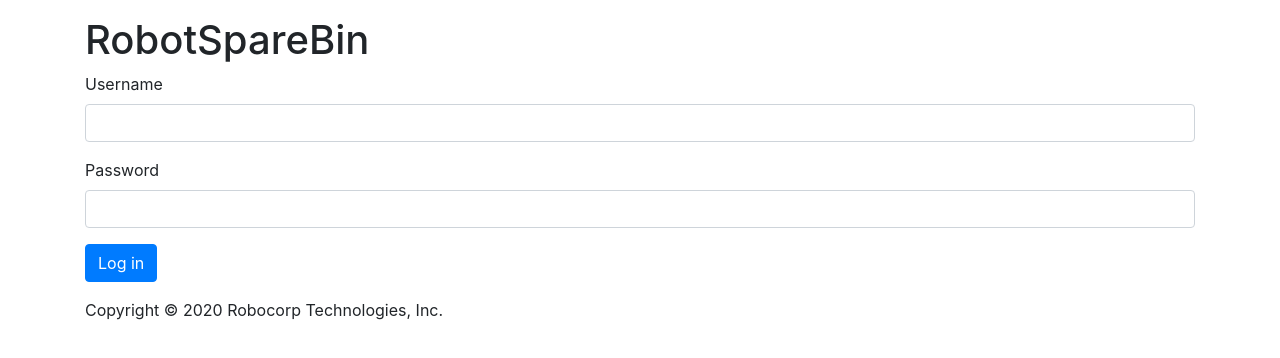
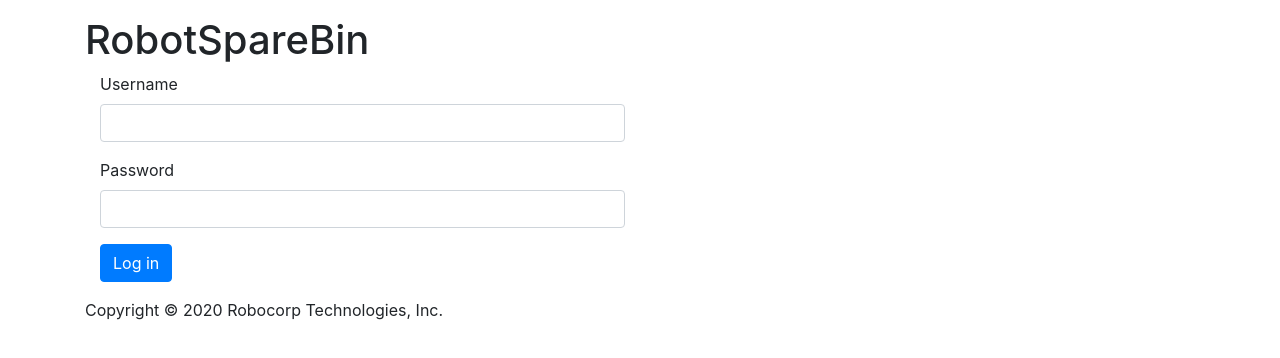
Before and after one commit to robocorp/rsb-intranet, a React (Create React App) app: page / in a window 1280 px wide. Shown: the top 358 px of the page. Built offline with nearby package versions, Linux system fonts and the light colour scheme.

Commit message:
Update login layout

```diff
--- a/src/components/Login.js
+++ b/src/components/Login.js
@@ -11,10 +11,18 @@
   }
 
   return (
+    <div className="container">
+      <div className="row">
+        <div className="col-sm">
           <form onSubmit={event => handleSubmit(event, login)}>
             <div className="form-group">
               <label htmlFor="username">Username</label>
-        <input type="text" id="username" required className="form-control" />
+              <input
+                type="text"
+                id="username"
+                required
+                className="form-control"
+              />
             </div>
             <div className="form-group">
               <label htmlFor="password">Password</label>
@@ -29,6 +37,10 @@
               Log in
             </button>
           </form>
+        </div>
+        <div className="col-sm"></div>
+      </div>
+    </div>
   )
 }
 
```
Lines whose indentation alone changed are shown as unchanged.
